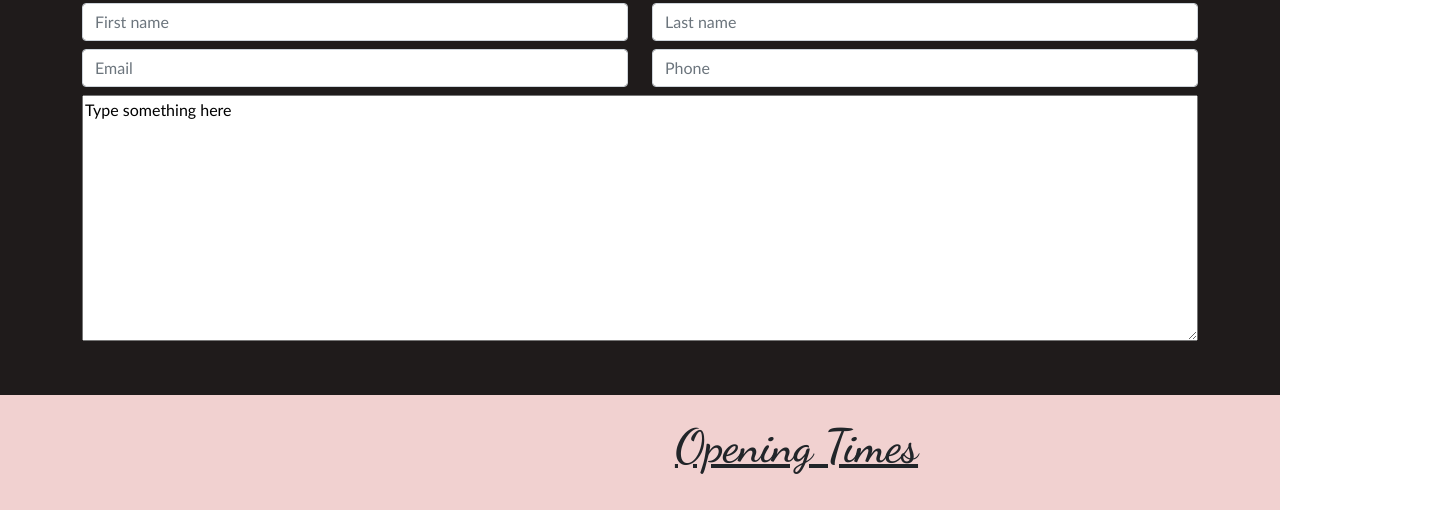
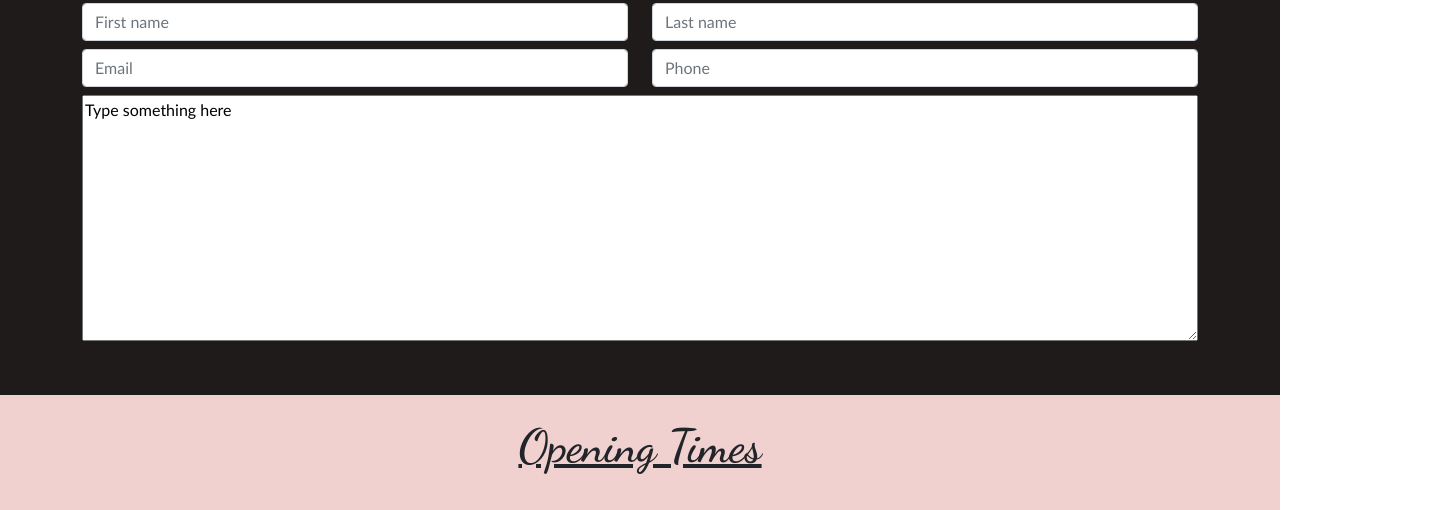
Before and after one commit to WebJamesb/Salontemplate, a plain HTML site: page index.html in a window 1280 px wide. Shown: the part 2580-3090 px from the top of the page, 1448 px wide, since content can reach past the window. Drawn offline with nearby package versions, Linux system fonts and the light colour scheme; some packages are replaced by stand-ins of ours.

Commit message:
Update index.html

```diff
--- a/index.html
+++ b/index.html
@@ -334,7 +334,7 @@
 
 <footer class="pt-4 pb-2" style="background-color: #F1D1D0">
     <article class="row">
-        <h4 class="srvhead text-center"><u>Opening Times</u></h4>
+        <h4 class="open text-center"><u>Opening Times</u></h4>
         <ul class="text-center col-md times">
             <li class="mb-3">Monday 00:00am - 23:59pm</li>
             <li class="mb-3">Tuesday 00:00am - 23:59pm</li>
```
